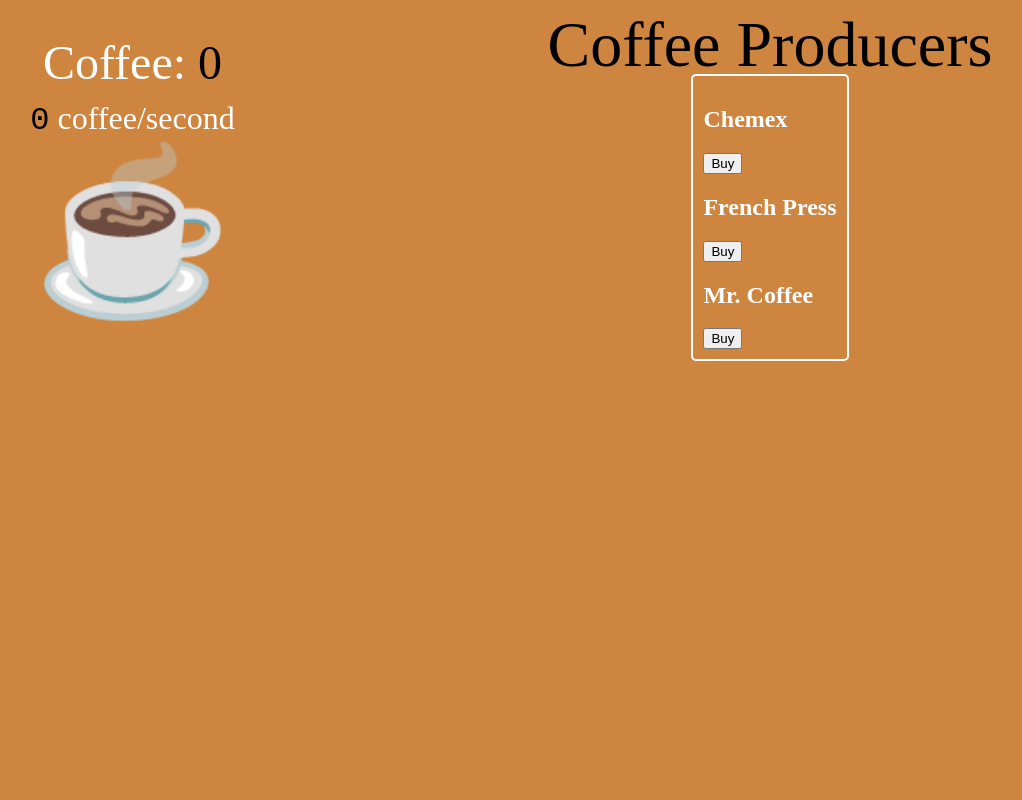
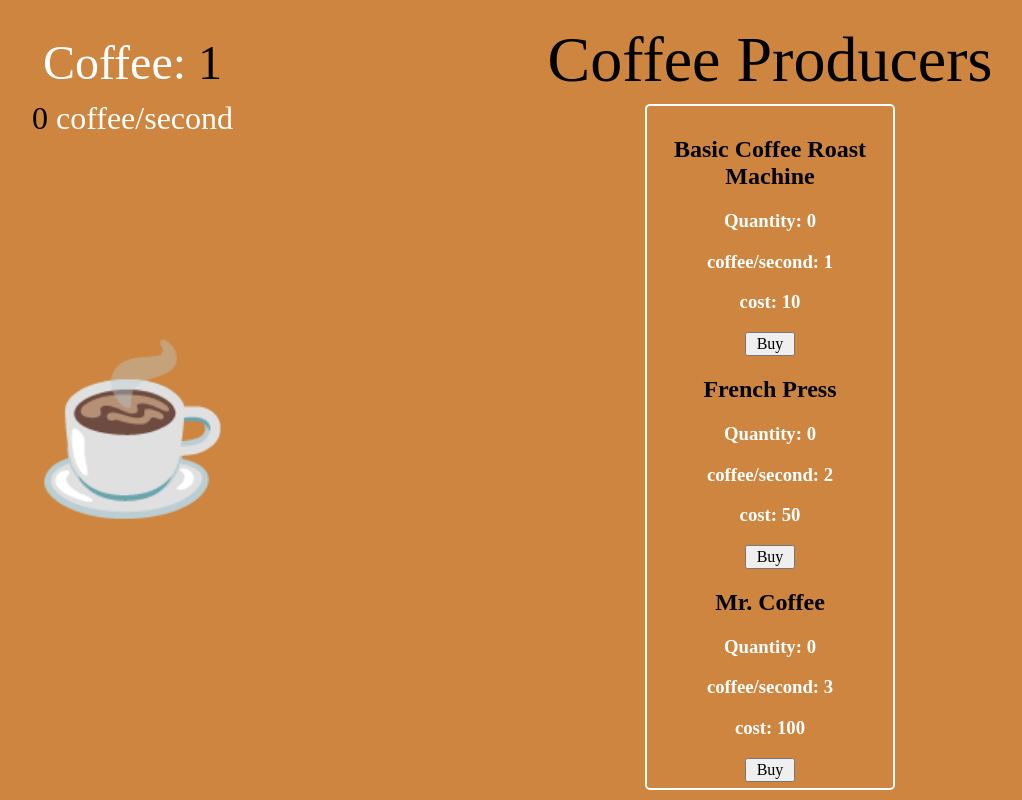
Before and after one commit to MichaelWilson03/Coffee-Clicker, a plain HTML site: page index.html in a window 1280 px wide. Both pictures are taken after a click on the element "☕️". Shown: the whole page, without its empty margins (190-1212 px from the left). Drawn offline with Linux system fonts and the light colour scheme.

Commit message:
more changes

```diff
--- a/index.html
+++ b/index.html
@@ -9,21 +9,21 @@
     <title>Coffee Clicker Game</title>
   </head>
   <body>
-    <div class="column-container">
+    <div class="column_container">
       <div class="column">
-        <div class="container-left">
-          <div class="counter-container">
-            Coffee: <span id="coffee-counter">0</span>
+        <div class="container_left">
+          <div class="counter_container">
+            Coffee: <span id="coffee_counter">0</span>
           </div>
-          <div class="cups-container">
+          <div class="cups_container">
             <span id="cups">0</span> coffee/second
           </div>
-          <div id="coffee-cup">☕️</div>
+          <div id="coffee_cup">☕️</div>
         </div>
       </div>
       <div class="column">
-        <div class="column-header">Coffee Producers</div>
-        <div class="container-right" id="producer_container"></div>
+        <div class="column_header">Coffee Producers</div>
+        <div class="container_right" id="producer_container"></div>
       </div>
     </div>
   </body>
--- a/main.js
+++ b/main.js
@@ -1,9 +1,13 @@
 const producer_container = document.getElementById("producer_container");
+let coffee_cup = document.getElementById("coffee_cup");
+let totalCups = document.getElementById("coffee_counter");
+let count = 0;
+let cups = document.getElementById("cups");
 
 const coffeeProducers = [
   {
     id: 1,
-    name: "Chemex",
+    name: "Basic Coffee Roast Machine",
     isVisible: false,
     quantity: 0,
     rate: 1,
@@ -24,27 +28,54 @@ const coffeeProducers = [
     name: "Mr. Coffee",
     isVisible: false,
     quantity: 0,
-    rate: 5,
+    rate: 3,
     cost: 100,
   },
 ];
-
+coffee_cup.addEventListener("click", function () {
+  count++;
+  totalCups.textContent = count;
+});
 function render() {
   for (let producer of coffeeProducers) {
     // console.log(producer);
 
     let h2 = document.createElement("h2");
     h2.textContent = producer.name;
+    let QTY = document.createElement("h3");
+    QTY.textContent = `Quantity: ${producer.quantity}`;
+    let rate = document.createElement("h3");
+    rate.textContent = `coffee/second: ${producer.rate}`;
+    let cost = document.createElement("h3");
+    cost.textContent = `cost: ${producer.cost}`;
 
     const button = document.createElement("button");
     button.textContent = "Buy";
     button.id = producer.id;
-    button.addEventListener("click", (e) => {
-      console.log(e.target.id);
+    // button.addEventListener("click", (e) => {
+    //   console.log(e.target.id);
+    // });
+    button.addEventListener("click", function () {
+      let cost = producer.cost;
+      let newCount = count - cost;
+      if (count < cost) {
+        return "Not Enough";
+      } else {
+        totalCups.textContent = newCount;
+      }
+    });
+    button.addEventListener("click", function () {
+      let per = producer.rate;
+      let newRate = (per = cups);
     });
     producer_container.appendChild(h2);
+    producer_container.appendChild(QTY);
+    producer_container.appendChild(rate);
+    producer_container.appendChild(cost);
     producer_container.appendChild(button);
   }
 }
 
 render();
+
+// console.log(totalCups.textContent);
--- a/style.css
+++ b/style.css
@@ -6,7 +6,7 @@ body {
   background-color: peru;
 }
 
-.column-container {
+.column_container {
   display: flex;
   width: 100%;
   height: 100vh;
@@ -26,7 +26,7 @@ body {
   width: 100%;
   height: calc(100vh - 40px);
 }
-.container-left {
+.container_left {
   margin-top: 25px;
   margin-left: 5px;
   display: flex;
@@ -39,36 +39,38 @@ body {
   margin-top: 10px;
   margin-bottom: 10px;
 }
-.column-header {
+.column_header {
   font-family: "Times New Roman", Times, serif, cursive;
   font-size: 4rem;
   color: black;
   position: relative;
-
+  text-align: center;
+  padding: 15px;
   top: 8px;
 }
-#coffee-cup {
+#coffee_cup {
   font-size: 10rem;
   cursor: pointer;
+  margin: 200px;
 }
 
-.counter-container {
+.counter_container {
   font-family: "Times New Roman", Times, serif;
   font-size: 3rem;
   margin: 10px;
 }
-.counter-container span {
+.counter_container span {
   font-family: "Times New Roman", Times, serif;
   color: black;
   font-size: 3rem;
 }
-.cups-container {
+.cups_container {
   font-family: "Times New Roman", Times, serif;
   font-size: 2rem;
   color: rgb(255, 255, 255);
 }
-.cups-container span {
-  font-family: "Roboto Mono", monospace;
+.cups_container span {
+  font-family: "Times New Roman", Times, serif;
   color: black;
 }
 
@@ -76,35 +78,17 @@ body {
   font-family: "Times New Roman", Times, serif;
   padding: 10px;
   overflow: auto;
+  width: 250px;
   color: white;
   border: 2px rgb(255, 255, 255) solid;
   border-radius: 5px;
+  text-align: center;
 }
-.mono {
-  font-family: "Times New Roman", Times, serif;
+h2 {
   color: black;
 }
-.producer {
-  margin-bottom: 5px;
-  padding: 10px;
-  border: 2px solid rgb(255, 255, 255);
-  border-radius: 4px;
-  display: flex;
-  justify-content: space-between;
-}
-.producer-column {
-  font-size: 1.5rem;
-  display: flex;
-  flex-direction: column;
-  justify-content: space-between;
-}
 
-.producer-title {
-  font-size: 2rem;
-  color: white;
-}
-
-.producer button {
+button {
   font-size: 1rem;
   width: 50px;
   font-family: "Times New Roman", Times, serif;
```
